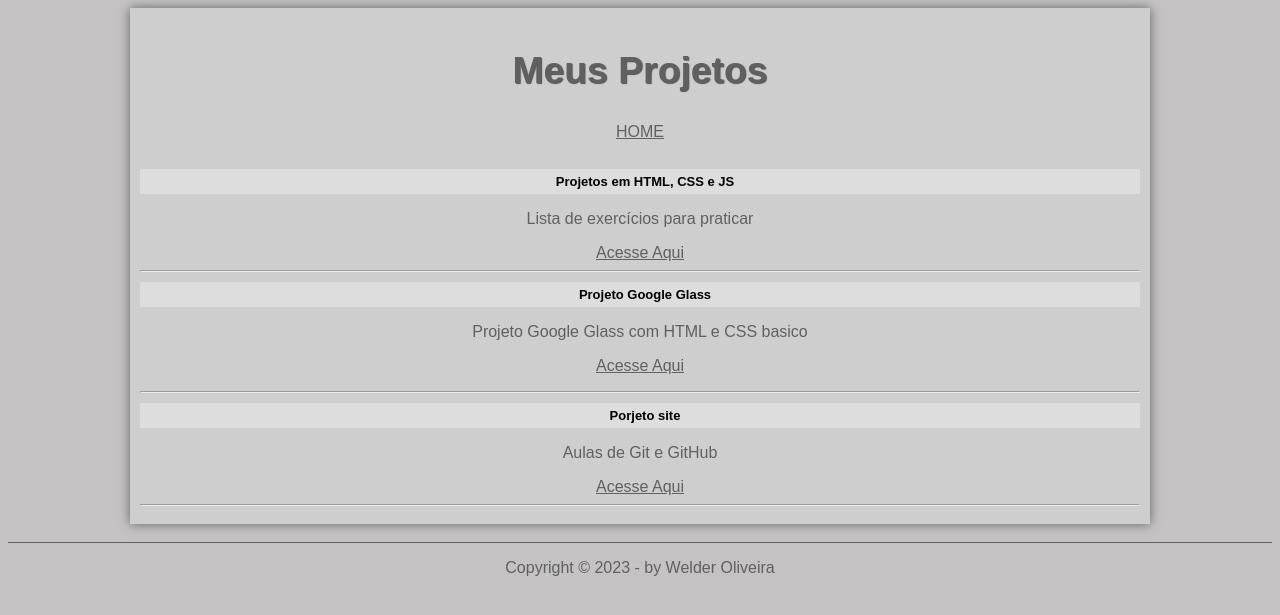
After one commit to welderova/WOVA, a PHP site: page /projetos/indexProjetos.html in a window 1280 px wide. The commit adds this page. Shown: the top 615 px of the page. Run offline with PHP 8.4, Linux system fonts and the light colour scheme; some web fonts are replaced.

Commit message:
modificação 03/03/2023
fazendo uma modificações para acessar melhor todos os links, e organizando tudo em pastas.

```diff
--- a/index.html
+++ b/index.html
@@ -16,8 +16,8 @@
             <h1>Welder OVA</h1>
         </div>
         <div class="menu">
-            <a href="curriculo/index.html">Curriculo</a>
-            <a href="curriculo/indexProjetos.html">Projetos</a>
+            <a href="curriculo/indexCurriculo.html">Curriculo</a>
+            <a href="projetos/indexProjetos.html">Projetos</a>
             <!--
 
             <a href="#">link</a>
--- /dev/null
+++ b/projetos/indexProjetos.html
@@ -0,0 +1,43 @@
+<!DOCTYPE html>
+<html lang="pt-br">
+<head>
+	<meta charset="UTF-8">
+    <meta http-equiv="X-UA-Compatible" content="IE=edge">
+    <meta name="viewport" content="width=device-width, initial-scale=1.0">
+	<title>Meus Projetos</title>
+	<link rel="stylesheet" href="styleMeusProjetos.css">
+
+</head>
+
+<body>
+	<section>
+
+		<h1>Meus Projetos</h1>
+        <a class="link" href="../index.html">HOME</a>
+        <br>
+        <br>
+
+
+		<h2>Projetos em HTML, CSS e JS</h2>
+		<p>Lista de exercícios para praticar</p>
+		<a href="../cem-Exercicios/cemExercicios.html">Acesse Aqui</a>
+		<hr>
+
+		<h2>Projeto Google Glass</h2>
+		<p>Projeto Google Glass com HTML e CSS basico</p>
+		<a href="../google-glass/google-glass.html">Acesse Aqui</a></p>
+		<hr>
+
+		<h2>Porjeto site</h2>
+		<p>Aulas de Git e GitHub</p>
+		<a href="../projeto-site/projeto-site.html">Acesse Aqui</a>
+		<hr>
+
+	</section>
+	<br>
+<footer id="rodape">
+	<p>Copyright &copy; 2023 - by Welder Oliveira <br/>
+
+</footer>
+</div>
+</body>
--- /dev/null
+++ b/projetos/styleMeusProjetos.css
@@ -0,0 +1,51 @@
+@charset "UTF-8";
+@import url('https://fonts.googleapis.com/css2?family=Titillium+Web&display=swap');
+@font-face {
+	font-family: 'FonteLogo';
+	src: url("_fonts/bubblegum-sans-regular.otf");
+}
+body {
+	font-family: Arial, sans-serif;
+	background-color: #c4c2c2;
+	color: rbga(0, 0, 0, 1);
+}
+
+section {
+	width: 1000px;
+	background-color: #cecece;
+	margin: auto;
+	box-shadow: 0px 0px 10px rgba(0,0,0,.5);
+	display: block;
+	width: 1000px;
+	padding: 10px;
+	text-align: center;
+}
+h1 {
+	font-family: 'FonteLogo', sans-serif;
+    font-size: 28pt;
+    color: #606060;
+    text-shadow: 1px 1px 1px rgba(0, 0, 0, .6);
+}
+
+
+p, a {
+	color: #606060;
+}
+
+
+h2 {
+	font-size: 13px;
+	color: #000000;
+	background-color: #dddddd;
+	padding: 5px 0px 5px 10px;
+	margin: 10px 0px 10px 0px;
+}
+
+footer#rodape {
+	clear: both;
+	border-top: 1px solid #606060;
+}
+
+footer#rodape p {
+	text-align: center;
+}
```
Also changed, not shown: cem-Exercicios/cemExercicios.html (+10 -8 lines), cem-Exercicios/ex001/style001.css (+0 -7 lines), curriculo/indexCurriculo.html (renamed from curriculo/index.html, +4 -4 lines), curriculo/indexProjetos.html (deleted, +0 -47 lines), curriculo/styleCurriculo.css (added, +83 -0 lines), cem-Exercicios/comp03/index03.html (renamed from teste-JS/teste.html), cem-Exercicios/comp03/lampada-acesa.jpg (renamed from teste-JS/lampada-acesa.jpg), cem-Exercicios/comp03/lampada-apagada.jpg (renamed from teste-JS/lampada-apagada.jpg), cem-Exercicios/comp03/lampada-quebrada.jpg (renamed from teste-JS/lampada-quebrada.jpg), cem-Exercicios/styleEx.css (renamed from curriculo/style.css), img2/foto-welder.jpg (deleted).
